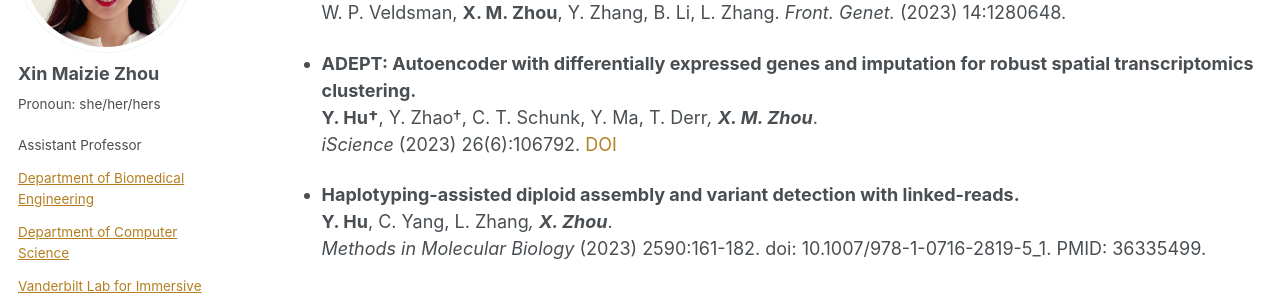
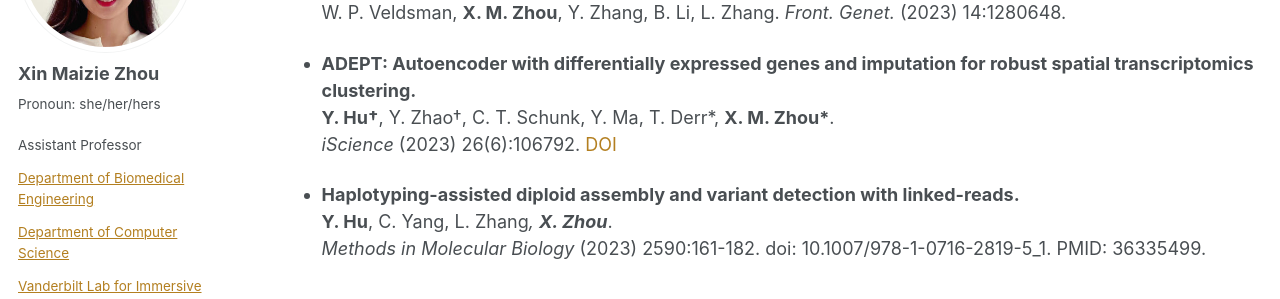
Before and after one commit to maiziezhoulab/Maiziezhoulab.github.io, a Jekyll site: the page built from _pages/publications.md, in a window 1280 px wide and 900 px high, scrolled down 1846 px. Shown: the part 153-452 px from the top of the window. Built offline with Jekyll 4.4.1, drawn with Linux system fonts in a browser that asks for light colours.

```diff
--- a/_pages/publications.md
+++ b/_pages/publications.md
@@ -85,7 +85,7 @@ used Xin Maizie Zhou (X. M. Zhou) for publications after 2022.
   _Front. Genet._ (2023) 14:1280648.
 
 - **ADEPT: Autoencoder with differentially expressed genes and imputation for robust spatial transcriptomics clustering.**
-  **Y. Hu†**, Y. Zhao†, C. T. Schunk, Y. Ma, T. Derr*, **X. M. Zhou***.
+  **Y. Hu†**, Y. Zhao†, C. T. Schunk, Y. Ma, T. Derr\*, **X. M. Zhou\***.
   _iScience_ (2023) 26(6):106792. [DOI](https://doi.org/10.1016/j.isci.2023.106792)
 
 - **Haplotyping-assisted diploid assembly and variant detection with linked-reads.**
```
